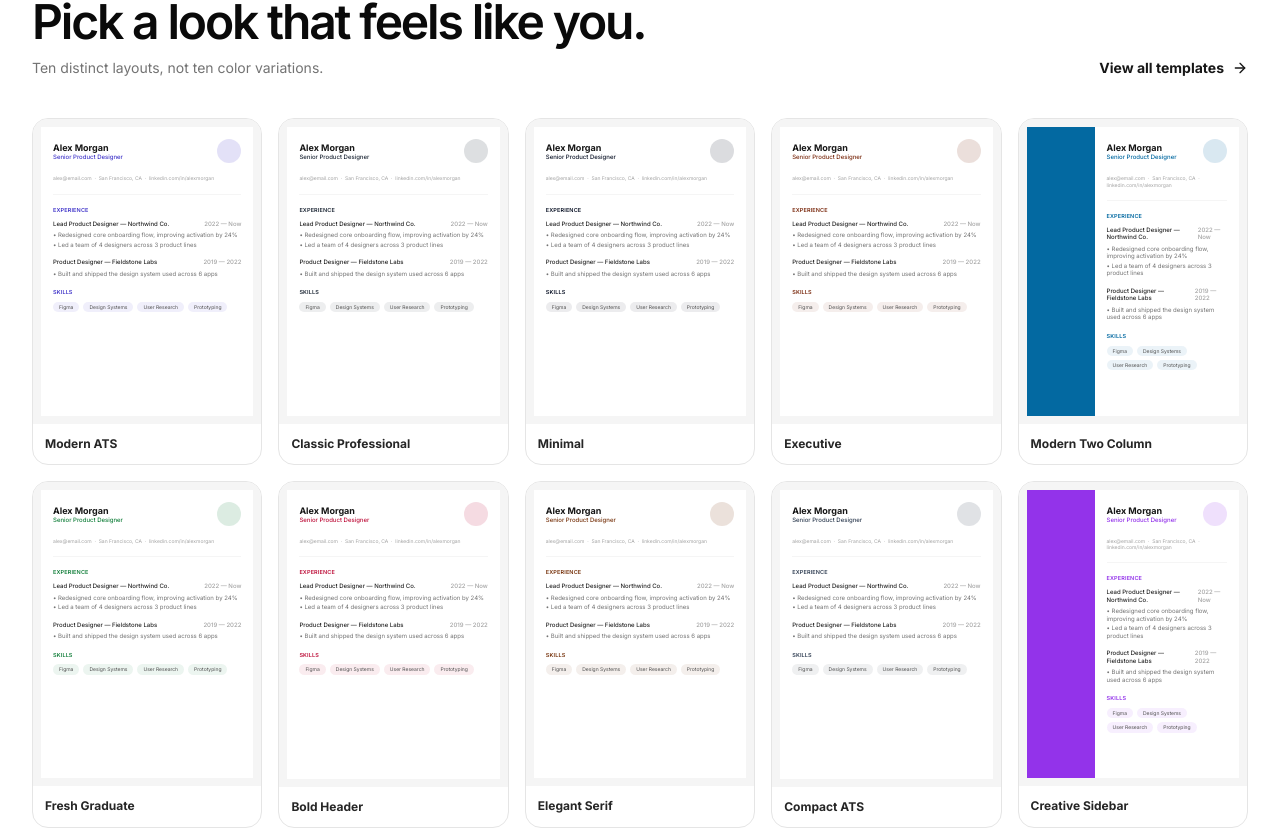
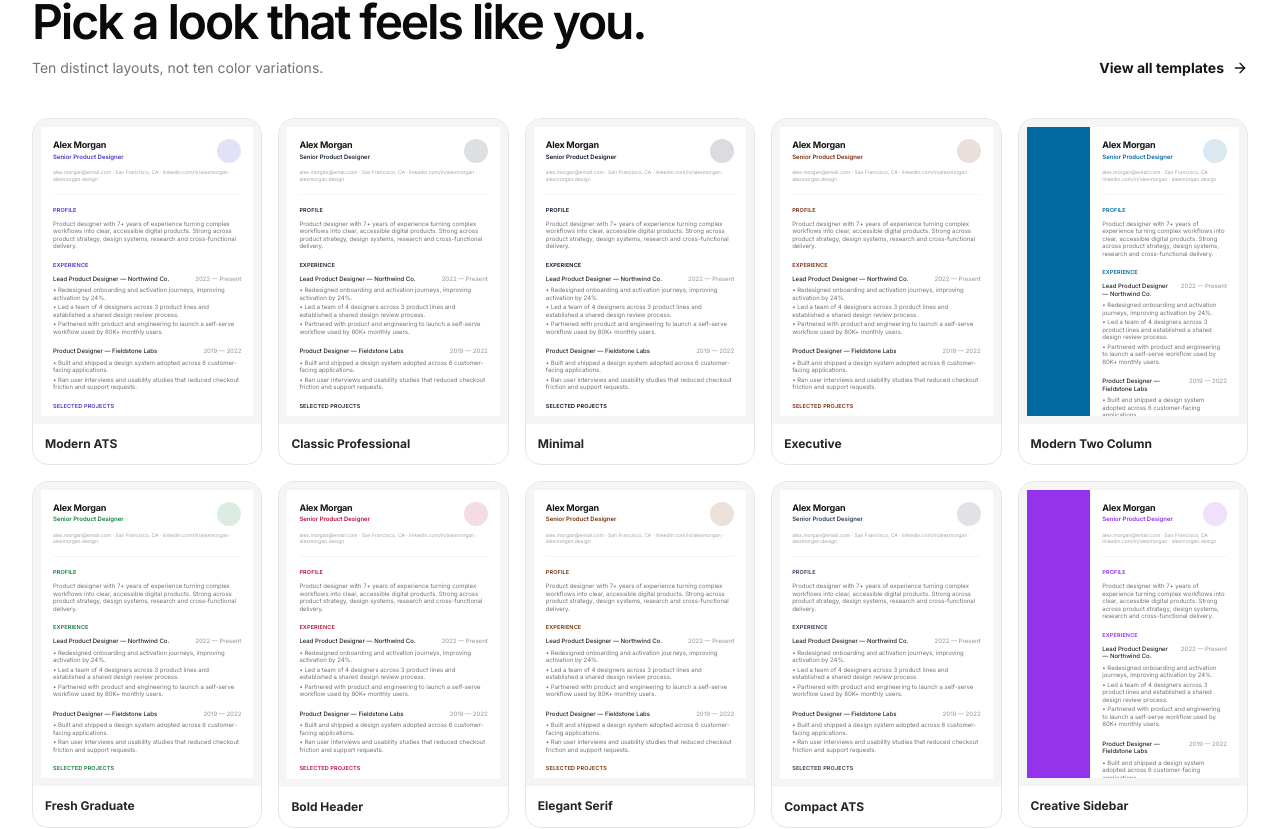
Before and after one commit to gautambetu540-droid/orrica-edge-resume-builder, a Next.js app: page / in a window 1280 px wide. Shown: the part 4354-5183 px from the top of the page. Built offline with nearby package versions, Linux system fonts and the light colour scheme; no server answers.

Commit message:
Expand sample resume with realistic complete content

```diff
--- a/components/landing/SampleResumeCard.tsx
+++ b/components/landing/SampleResumeCard.tsx
@@ -1,4 +1,6 @@
 import { TemplateLayout } from '@/lib/templates/presets';
+
+const SKILLS = ['Figma', 'Design Systems', 'User Research', 'Prototyping', 'Product Strategy', 'Accessibility'];
 
 export function SampleResumeCard({
   accent = '#4338ca',
@@ -13,89 +15,71 @@ export function SampleResumeCard({
 }) {
   const body = (
     <div className={compact ? 'p-3 text-[6px] leading-tight' : 'p-6 text-[10px] leading-snug'}>
-      <div className="flex items-center justify-between mb-3">
+      <div className="flex items-start justify-between gap-3">
         <div>
-          <div className="font-bold text-neutral-900" style={{ fontSize: compact ? '9px' : '15px' }}>
-            Alex Morgan
-          </div>
-          <div className="font-medium" style={{ color: accent, fontSize: compact ? '6px' : '10px' }}>
-            Senior Product Designer
-          </div>
+          <div className="font-bold tracking-tight text-neutral-900" style={{ fontSize: compact ? '9px' : '15px' }}>Alex Morgan</div>
+          <div className="mt-0.5 font-semibold" style={{ color: accent, fontSize: compact ? '6px' : '10px' }}>Senior Product Designer</div>
         </div>
-        <div className="h-6 w-6 rounded-full" style={{ backgroundColor: accent, opacity: 0.15 }} />
-      </div>
-      <div className="text-neutral-400 mb-3" style={{ fontSize: compact ? '5px' : '8px' }}>
-        alex@email.com &nbsp;·&nbsp; San Francisco, CA &nbsp;·&nbsp; linkedin.com/in/alexmorgan
-      </div>
-      <div className="h-px bg-neutral-100 mb-3" />
-
-      <div className="font-semibold uppercase tracking-wide mb-1.5" style={{ color: accent, fontSize: compact ? '5.5px' : '9px' }}>
-        Experience
-      </div>
-      <div className="mb-2.5">
-        <div className="flex justify-between font-medium text-neutral-800">
-          <span>Lead Product Designer — Northwind Co.</span>
-          <span className="text-neutral-400">2022 — Now</span>
-        </div>
-        <ul className="mt-1 space-y-0.5 text-neutral-500">
-          <li>• Redesigned core onboarding flow, improving activation by 24%</li>
-          <li>• Led a team of 4 designers across 3 product lines</li>
-        </ul>
-      </div>
-      <div className="mb-3">
-        <div className="flex justify-between font-medium text-neutral-800">
-          <span>Product Designer — Fieldstone Labs</span>
-          <span className="text-neutral-400">2019 — 2022</span>
-        </div>
-        <ul className="mt-1 space-y-0.5 text-neutral-500">
-          <li>• Built and shipped the design system used across 6 apps</li>
-        </ul>
+        <div className="h-6 w-6 shrink-0 rounded-full" style={{ backgroundColor: accent, opacity: 0.15 }} />
       </div>
 
-      <div className="font-semibold uppercase tracking-wide mb-1.5" style={{ color: accent, fontSize: compact ? '5.5px' : '9px' }}>
-        Skills
+      <div className="mt-1.5 text-neutral-400" style={{ fontSize: compact ? '5px' : '8px' }}>
+        alex.morgan@email.com · San Francisco, CA · linkedin.com/in/alexmorgan · alexmorgan.design
       </div>
+      <div className="my-3 h-px bg-neutral-100" />
+
+      <SectionTitle accent={accent} compact>Profile</SectionTitle>
+      <p className="mb-3 text-neutral-500">
+        Product designer with 7+ years of experience turning complex workflows into clear, accessible digital products. Strong across product strategy, design systems, research and cross-functional delivery.
+      </p>
+
+      <SectionTitle accent={accent} compact>Experience</SectionTitle>
+      <Experience title="Lead Product Designer" company="Northwind Co." dates="2022 — Present" compact={compact} bullets={[
+        'Redesigned onboarding and activation journeys, improving activation by 24%.',
+        'Led a team of 4 designers across 3 product lines and established a shared design review process.',
+        'Partnered with product and engineering to launch a self-serve workflow used by 80K+ monthly users.',
+      ]} />
+      <Experience title="Product Designer" company="Fieldstone Labs" dates="2019 — 2022" compact={compact} bullets={[
+        'Built and shipped a design system adopted across 6 customer-facing applications.',
+        'Ran user interviews and usability studies that reduced checkout friction and support requests.',
+      ]} />
+
+      <SectionTitle accent={accent} compact>Selected projects</SectionTitle>
+      <div className="mb-3">
+        <div className="font-semibold text-neutral-800">Northwind Design System <span className="font-normal text-neutral-400">· 2023</span></div>
+        <p className="mt-0.5 text-neutral-500">Created reusable patterns, accessibility guidance and contribution standards for a 12-person product organization.</p>
+      </div>
+
+      <SectionTitle accent={accent} compact>Education</SectionTitle>
+      <div className="mb-3"><div className="font-semibold text-neutral-800">B.A. Interaction Design</div><div className="text-neutral-500">California College of the Arts · 2019</div></div>
+
+      <SectionTitle accent={accent} compact>Skills</SectionTitle>
       <div className="flex flex-wrap gap-1">
-        {['Figma', 'Design Systems', 'User Research', 'Prototyping'].map((s) => (
-          <span key={s} className="px-1.5 py-0.5 rounded-full text-neutral-600" style={{ backgroundColor: `${accent}14`, fontSize: compact ? '5px' : '8px' }}>
-            {s}
-          </span>
-        ))}
+        {SKILLS.map((skill) => <span key={skill} className="rounded-full px-1.5 py-0.5 font-medium text-neutral-600" style={{ backgroundColor: `${accent}14`, fontSize: compact ? '5px' : '8px' }}>{skill}</span>)}
       </div>
+
+      {!compact && <>
+        <SectionTitle accent={accent} compact>Certifications</SectionTitle>
+        <div className="text-neutral-500">Google UX Design Certificate · Nielsen Norman Group UX Certification</div>
+      </>}
     </div>
   );
 
   if (layout === 'two-column') {
-    return (
-      <div className="bg-white h-full w-full flex overflow-hidden relative">
-        <div className="w-[32%] shrink-0" style={{ backgroundColor: accent }} />
-        <div className="flex-1">{body}</div>
-        {scoreBadge && <ScoreBadge accent={accent} />}
-      </div>
-    );
+    return <div className="relative flex h-full w-full overflow-hidden bg-white"><div className="w-[30%] shrink-0" style={{ backgroundColor: accent }} /><div className="flex-1">{body}</div>{scoreBadge && <ScoreBadge accent={accent} />}</div>;
   }
 
-  return (
-    <div className="bg-white h-full w-full overflow-hidden relative">
-      {body}
-      {scoreBadge && <ScoreBadge accent={accent} />}
-    </div>
-  );
+  return <div className="relative h-full w-full overflow-hidden bg-white">{body}{scoreBadge && <ScoreBadge accent={accent} />}</div>;
+}
+
+function SectionTitle({ accent, compact, children }: { accent: string; compact: boolean; children: React.ReactNode }) {
+  return <div className="mb-1.5 font-semibold uppercase tracking-wide" style={{ color: accent, fontSize: compact ? '5.5px' : '9px' }}>{children}</div>;
+}
+
+function Experience({ title, company, dates, bullets, compact }: { title: string; company: string; dates: string; bullets: string[]; compact: boolean }) {
+  return <div className="mb-3"><div className="flex items-start justify-between gap-2 font-medium text-neutral-800"><span>{title} — {company}</span><span className="shrink-0 text-neutral-400">{dates}</span></div><ul className="mt-1 space-y-0.5 text-neutral-500">{bullets.map((bullet) => <li key={bullet}>• {bullet}</li>)}</ul></div>;
 }
 
 function ScoreBadge({ accent }: { accent: string }) {
-  return (
-    <div className="absolute bottom-3 right-3 bg-white rounded-xl shadow-lg border px-3 py-2 flex items-center gap-2 animate-fade-in-up" style={{ animationDelay: '0.6s' }}>
-      <div
-        className="h-8 w-8 rounded-full flex items-center justify-center text-white text-[10px] font-bold shrink-0"
-        style={{ backgroundColor: accent }}
-      >
-        87%
-      </div>
-      <div className="leading-tight">
-        <div className="text-[9px] font-semibold text-neutral-800">Resume Score</div>
-        <div className="text-[7px] text-green-600 font-medium">ATS Perfect</div>
-      </div>
-    </div>
-  );
+  return <div className="absolute bottom-3 right-3 flex items-center gap-2 rounded-xl border bg-white px-3 py-2 shadow-lg animate-fade-in-up"><div className="flex h-8 w-8 shrink-0 items-center justify-center rounded-full text-[10px] font-bold text-white" style={{ backgroundColor: accent }}>87%</div><div className="leading-tight"><div className="text-[9px] font-semibold text-neutral-800">Resume Score</div><div className="text-[7px] font-medium text-emerald-600">ATS-ready example</div></div></div>;
 }
```
